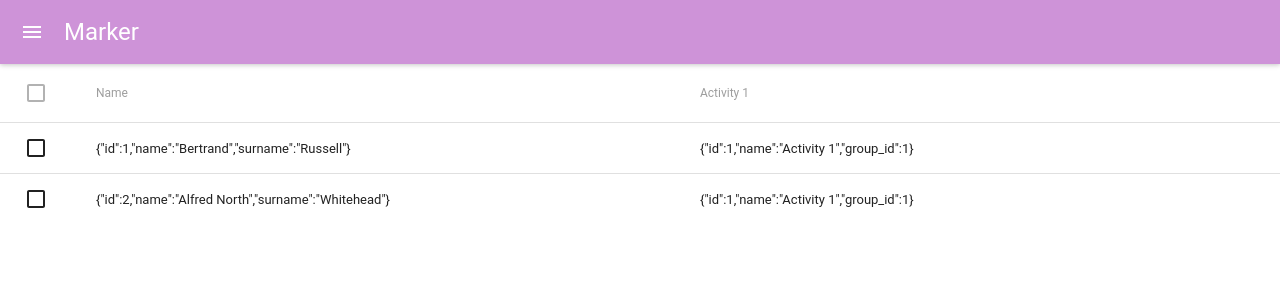
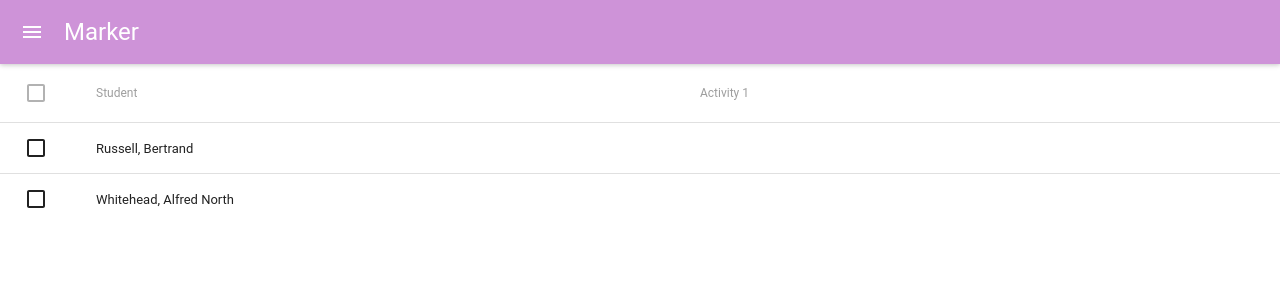
Before and after one commit to aadroher/mark_book, a React (Create React App) app: page / in a window 1280 px wide. Shown: the top 300 px of the page. Built offline with nearby package versions, Linux system fonts and the light colour scheme; the HTML template or start-up script is replaced by a standard one.

Commit message:
Splits components in component and container.

```diff
--- a/package.json
+++ b/package.json
@@ -12,6 +12,7 @@
     "react-router-redux": "^5.0.0-alpha.9",
     "react-scripts": "1.1.0",
     "redux": "^3.7.2",
+    "redux-logger": "^3.0.6",
     "redux-thunk": "^2.2.0"
   },
   "scripts": {
--- a/src/App.js
+++ b/src/App.js
@@ -1,30 +1,22 @@
 import React, {Component} from 'react'
-import { createStore, applyMiddleware, combineReducers, compose } from 'redux'
-import { Provider } from 'react-redux'
-
-import rootReducer from './reducers/root'
 
 import MuiThemeProvider from 'material-ui/styles/MuiThemeProvider'
 import getMuiTheme from 'material-ui/styles/getMuiTheme'
 import mainTheme from './assets/styles/mainTheme'
 
-import TopBar from  './components/TopBar'
-import MarkTable from './components/MarkTable'
+import TopBar from './components/TopBar'
+import GroupMarkTable from './containers/GroupMarkTable'
 
 import './App.css'
 
-const store = createStore(rootReducer)
-
 const App = () =>
-  <Provider store={store}>
   <MuiThemeProvider muiTheme={getMuiTheme(mainTheme)}>
     <div>
       <TopBar/>
       <div className='App'>
-          <MarkTable store={store} groupId={1}/>
+        <GroupMarkTable/>
       </div>
     </div>
   </MuiThemeProvider>
-  </Provider>
 
 export default App
--- a/src/components/MarkTable.jsx
+++ b/src/components/MarkTable.jsx
@@ -8,48 +8,26 @@ import {
   TableRowColumn,
 } from 'material-ui/Table'
 
-const tableHeader = activities =>
+const tableHeader = header =>
   <TableHeader>
     <TableRow>
-      <TableHeaderColumn>
-        Name
-      </TableHeaderColumn>
-      {activities.map(activity =>
-        <TableHeaderColumn>
-          {activity.name}
+      {header.map(cell =>
+        <TableHeaderColumn key={cell.key}>
+          {cell.value}
         </TableHeaderColumn>
       )}
     </TableRow>
   </TableHeader>
 
-const getRows = (state, groupId) =>
-  state.enrolments
-    .filter(enrolment =>
-      enrolment.group_id === groupId
-    )
-    .map(enrolment => {
-      const student = state.students
-        .find(student =>
-          student.id === enrolment.student_id
-        )
-      const activities = state.activities
-        .filter(activity =>
-          activity.id === groupId
-        )
-
-      return [student, ...activities]
-    })
-
-const tableBody = (state, groupId) =>
+const tableBody = rows =>
   <TableBody>
-    {
-      getRows(state, groupId)
-        .map(row =>
-          <TableRow>
+    {rows
+      .map((row, i) =>
+          <TableRow key={i}>
             {
               row.map(cell =>
-                <TableRowColumn>
-                  {JSON.stringify(cell)}
+                <TableRowColumn key={cell.key}>
+                  {cell.value}
                 </TableRowColumn>
               )
             }
@@ -58,19 +36,14 @@ const tableBody = (state, groupId) =>
     }
   </TableBody>
 
-
 const MarkTable = props => {
-  console.log(props.store.getState())
-  const state = props.store.getState()
-  const groupId = props.groupId
-  const activities = state.activities
-    .filter(activity =>
-      activity.id === groupId
-    )
+  console.log(props)
+  const header = props.header
+  const rows = props.rows
   return (
     <Table>
-      {tableHeader(activities)}
-      {tableBody(state, groupId)}
+      {tableHeader(header)}
+      {tableBody(rows)}
     </Table>
   )
 }
--- /dev/null
+++ b/src/containers/GroupMarkTable.js
@@ -0,0 +1,68 @@
+import {connect} from 'react-redux'
+import MarkTable from '../components/MarkTable'
+
+const getHeader = (resources, groupId) =>
+  [
+    {
+      key: 0,
+      value: 'Student'
+    },
+    ...resources.activities
+      .filter(activity =>
+        activity.id === groupId
+      )
+      .map(activity => ({
+        key: activity.id,
+        value: activity.name
+      }))
+  ]
+
+const getStudentCell = student => ({
+  key: student.id,
+  value: `${student.surname}, ${student.name}`
+})
+
+const getAssessmentCell = activity => ({
+  key: activity.id,
+  value: ''
+})
+
+const getRows = (resources, groupId) =>
+  resources.enrolments
+    .filter(enrolment =>
+      enrolment.group_id === groupId
+    )
+    .map(enrolment => {
+      const [student] = resources.students
+        .filter(student =>
+          student.id === enrolment.student_id
+        )
+        .map(getStudentCell)
+
+      const activities = resources.activities
+        .filter(activity =>
+          activity.id === groupId
+        )
+        .map(getAssessmentCell)
+
+      return [student, ...activities]
+    })
+
+const mapStateToProps = state => {
+  const resources = state.resources
+  const groupId = state.selectedGroupId
+  const header = getHeader(resources, groupId)
+  const rows = getRows(resources, groupId)
+  return {header, rows}
+}
+
+const mapDispatchToProps = state => (
+  {}
+)
+
+const GroupMarkTable = connect(
+  mapStateToProps,
+  mapDispatchToProps
+)(MarkTable)
+
+export default GroupMarkTable
--- a/src/index.js
+++ b/src/index.js
@@ -1,8 +1,34 @@
 import React from 'react'
 import ReactDOM from 'react-dom'
+
+import { createStore, applyMiddleware, combineReducers, compose } from 'redux'
+import { Provider } from 'react-redux'
+
+import thunk from 'redux-thunk'
+import { createLogger } from 'redux-logger'
+
+import rootReducer from './reducers/root'
+
 import './index.css'
 import App from './App'
 import registerServiceWorker from './registerServiceWorker'
 
-ReactDOM.render(<App />, document.getElementById('root'))
+const middleware = applyMiddleware(createLogger(), thunk)
+const reduxDebugger = window.__REDUX_DEVTOOLS_EXTENSION__ && window.__REDUX_DEVTOOLS_EXTENSION__()
+const composeWithParams = reduxDebugger
+  ? compose(middleware, reduxDebugger)
+  : compose(middleware)
+
+const store = createStore(
+  rootReducer,
+  composeWithParams
+)
+
+
+ReactDOM.render(
+  <Provider store={store}>
+    <App />
+  </Provider>,
+  document.getElementById('root')
+)
 registerServiceWorker()
--- a/src/reducers/root.js
+++ b/src/reducers/root.js
@@ -1,4 +1,5 @@
 const initialState = {
+  resources: {
     students: [
       {
         id: 1,
@@ -73,6 +74,8 @@ const initialState = {
         group_id: 2
       }
     ]
+  },
+  selectedGroupId: 1
 }
 
 const rootReducer = (state = initialState, action) =>
```
Also changed, not shown: 1 other file (tests, documents, lock files or other folders). Lines whose indentation alone changed are shown as unchanged.
